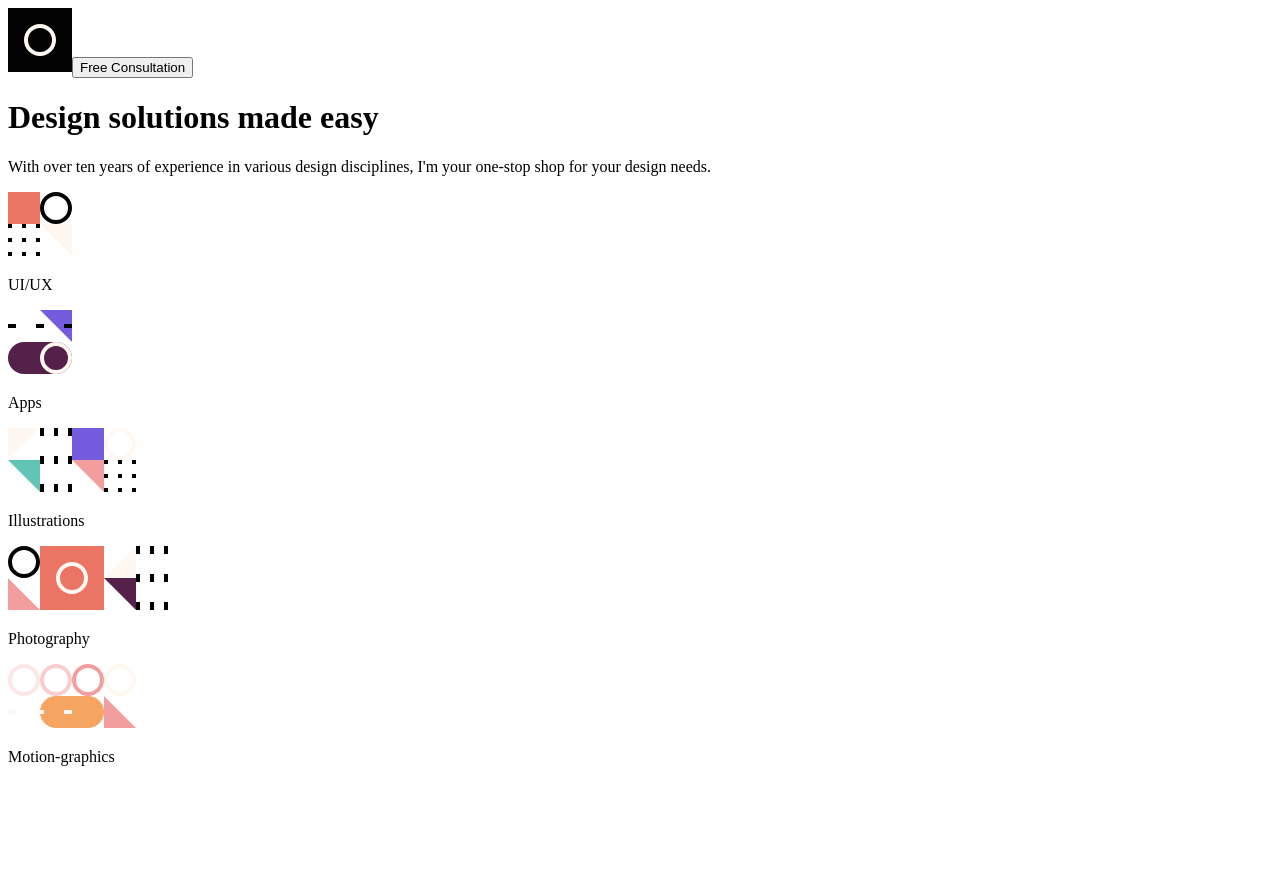
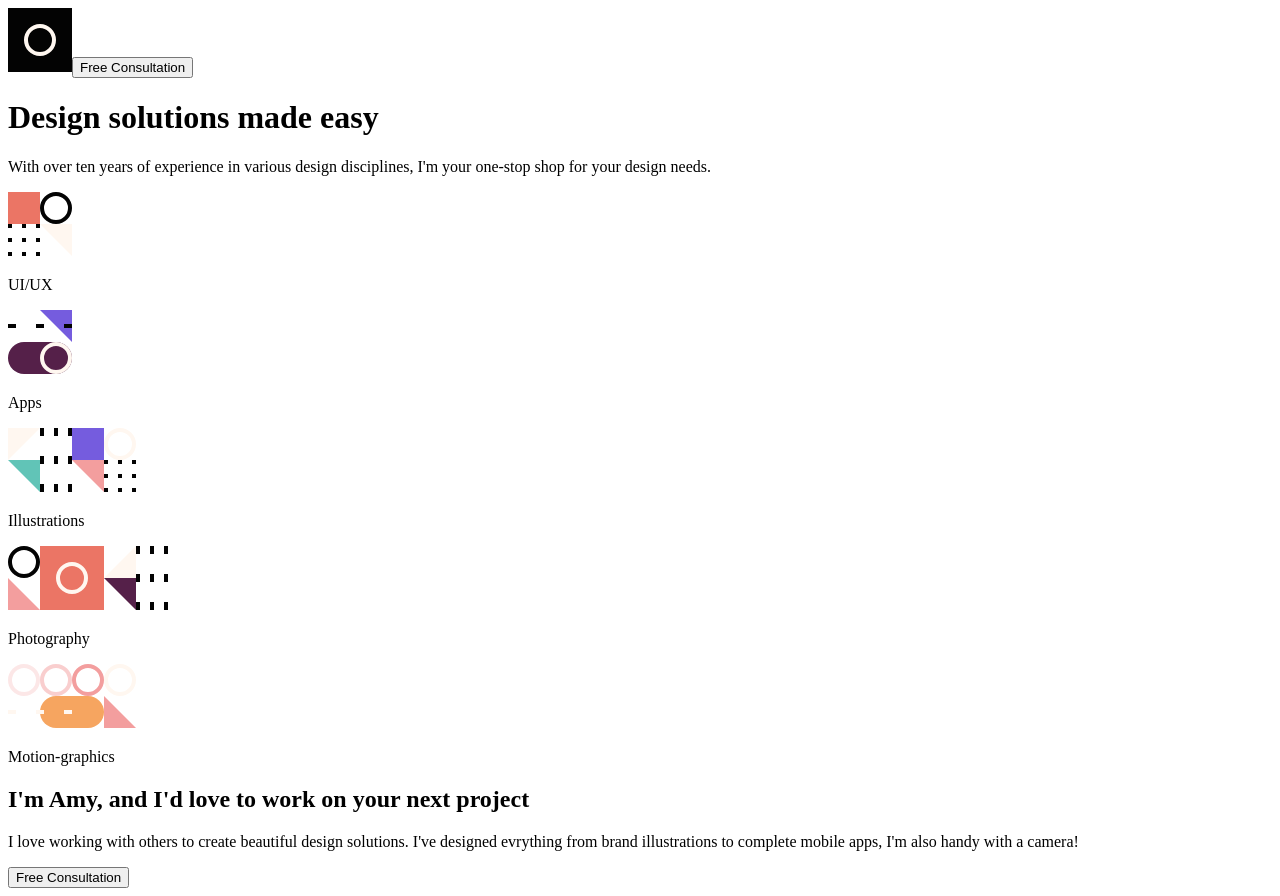
Before and after one commit to Devin-Jackson314/single-page-design-portfolio, an Angular app in the folder LandingPage/: page / in a window 1280 px wide. Before the commit the page ends 800 px from the top, so only its background shows below. Built offline with nearby package versions, Linux system fonts and the light colour scheme.

Commit message:
next step install webp

```diff
--- /dev/null
+++ b/LandingPage/src/app/amy/amy.component.html
@@ -0,0 +1,8 @@
+
+<!-- <img src="image-any.webp" alt=""> -->
+
+<h2>I'm Amy, and I'd love to work on your next project</h2>
+
+<p>I love working with others to create beautiful design solutions. I've designed evrything from brand illustrations to complete mobile apps, I'm also handy with a camera!</p>
+
+<button>Free Consultation</button>
--- /dev/null
+++ b/LandingPage/src/app/amy/amy.component.ts
@@ -0,0 +1,15 @@
+import { Component, OnInit } from '@angular/core';
+
+@Component({
+  selector: 'app-amy',
+  templateUrl: './amy.component.html',
+  styleUrls: ['./amy.component.css']
+})
+export class AmyComponent implements OnInit {
+
+  constructor() { }
+
+  ngOnInit(): void {
+  }
+
+}
--- a/LandingPage/src/app/app.component.html
+++ b/LandingPage/src/app/app.component.html
@@ -9,6 +9,7 @@
 <app-illustrations></app-illustrations>
 <app-photography></app-photography>
 <app-motion-graphics></app-motion-graphics>
+<app-amy></app-amy>
 
 
 
--- a/LandingPage/src/app/app.module.ts
+++ b/LandingPage/src/app/app.module.ts
@@ -9,6 +9,7 @@ import { AppsComponent } from './apps/apps.component';
 import { IllustrationsComponent } from './illustrations/illustrations.component';
 import { PhotographyComponent } from './photography/photography.component';
 import { MotionGraphicsComponent } from './motion-graphics/motion-graphics.component';
+import { AmyComponent } from './amy/amy.component';
 
 @NgModule({
   declarations: [
@@ -19,7 +20,8 @@ import { MotionGraphicsComponent } from './motion-graphics/motion-graphics.compo
     AppsComponent,
     IllustrationsComponent,
     PhotographyComponent,
-    MotionGraphicsComponent
+    MotionGraphicsComponent,
+    AmyComponent
   ],
   imports: [
     BrowserModule
```
Also changed, not shown: LandingPage/src/app/amy/amy.component.css (added), 1 other file (tests, documents, lock files or other folders).
